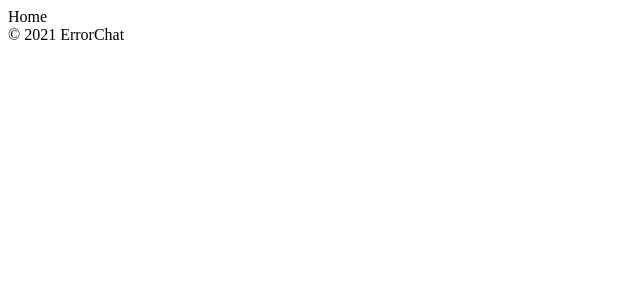
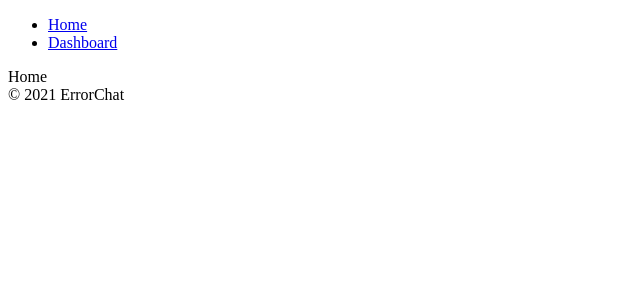
Before and after one commit to AwesomeVariable/errorchat, a React (Create React App) app: page /#/ in a window 1280 px wide. Shown: the top 300 px of the page, without its empty margins (0-640 px from the left). Built offline with nearby package versions, Linux system fonts and the light colour scheme; no server answers; sample sign-in values are in the browser's storage.

Commit message:
Create Log Out sys.

```diff
--- /dev/null
+++ b/src/components/Navigation.js
@@ -0,0 +1,17 @@
+import React from "react";
+import { Link } from "react-router-dom";
+
+const Navigation = () => (
+  <nav>
+    <ul>
+      <li>
+        <Link to="/">Home</Link>
+      </li>
+      <li>
+        <Link to="/profile">Dashboard</Link>
+      </li>
+    </ul>
+  </nav>
+);
+
+export default Navigation;
--- a/src/components/Router.js
+++ b/src/components/Router.js
@@ -1,22 +1,37 @@
 import React, { useState } from "react";
-import { HashRouter as Router, Route, Switch } from "react-router-dom";
+import {
+  HashRouter as Router,
+  Route,
+  Switch,
+  Redirect,
+} from "react-router-dom";
 import Auth from "../routes/Auth";
 import Home from "../routes/Home";
+import Navigation from "./Navigation";
+import Profile from "routes/Profile";
 
 const AppRouter = ({ isLoggedIn }) => {
   return (
     <Router>
+      {isLoggedIn && <Navigation />}
       <Switch>
         {isLoggedIn ? (
           <>
             <Route exact path="/">
               <Home />
             </Route>
+
+            <Route exact path="/profile">
+              <Profile />
+            </Route>
           </>
         ) : (
-          <Route exact path="/">
-            <Auth />
-          </Route>
+          <>
+            <Route exact path="/">
+              <Auth />
+            </Route>
+            <Redirect from="*" to="/" />
+          </>
         )}
       </Switch>
     </Router>
--- a/src/routes/Profile.js
+++ b/src/routes/Profile.js
@@ -1,3 +1,11 @@
+import { authService } from "googlebase";
 import React from "react";
 
-export default () => <span>Profile</span>;
+export default () => {
+  const onLogOutClick = () => authService.signOut();
+  return (
+    <>
+      <button onClick={onLogOutClick}>Log Out</button>
+    </>
+  );
+};
```
